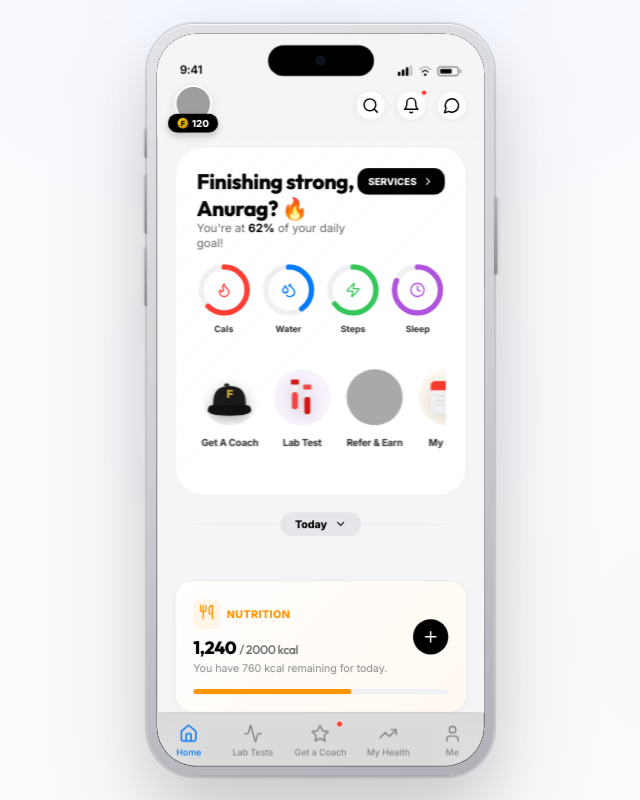
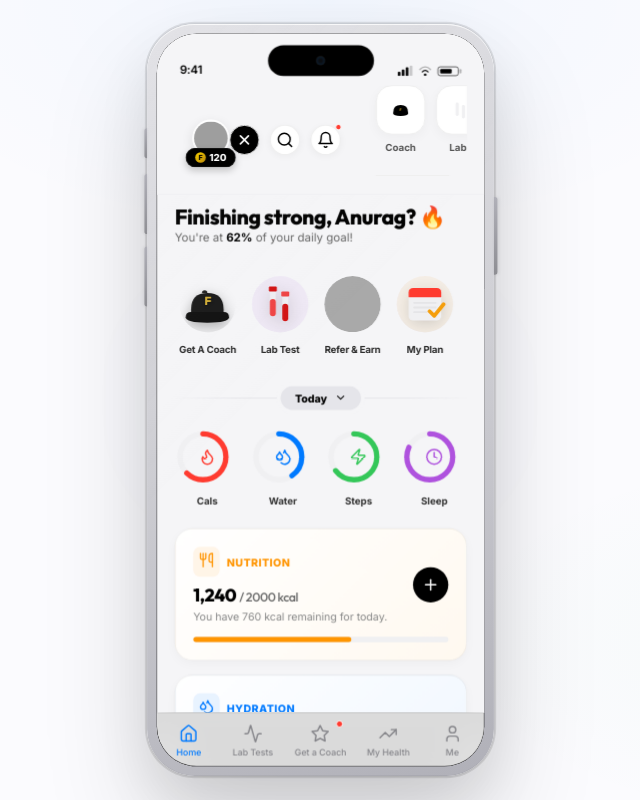
Before and after one commit to Anurag242/Fittr, a React (Vite) app: page / in a window 1280 px wide. Both pictures are taken after a click on the button 689 px from the left and 105 px from the top of the page. Shown: the whole page, without its empty margins (320-960 px from the left). Built offline with nearby package versions, Linux system fonts and the light colour scheme; grey boxes are pictures that could not be loaded.

Commit message:
feat: implement Service Hub V7 Dynamic Header Tray iteration

```diff
--- a/src/App.jsx
+++ b/src/App.jsx
@@ -13,9 +13,10 @@ import './index.css';
 import IPhoneMockup from './components/IPhoneMockup.jsx';
 
 // ─── Header ──────────────────────────────────────────
-function Header() {
+function Header({ onToggleHub, isHubOpen }) {
   return (
-    <header className="header">
+    <header className="header" style={{ height: 'auto', paddingBottom: '0' }}>
+      <div style={{ display: 'flex', justifyContent: 'space-between', alignItems: 'center', width: '100%', padding: '16px 20px' }}>
         <div className="header-left">
           <div style={{ position: 'relative' }}>
             <img
@@ -45,14 +46,94 @@ function Header() {
           </div>
         </div>
         <div className="header-icons" style={{ gap: '12px' }}>
+          <motion.button
+            whileTap={{ scale: 0.9 }}
+            onClick={onToggleHub}
+            className="icon-btn"
+            style={{
+              background: isHubOpen ? '#000' : '#FFF',
+              color: isHubOpen ? '#FFF' : '#000',
+              border: '1px solid #EEE'
+            }}
+          >
+            <Plus size={22} style={{ transform: isHubOpen ? 'rotate(45deg)' : 'rotate(0)' }} />
+          </motion.button>
           <button className="icon-btn" style={{ background: '#FFF' }}><Search size={20} /></button>
           <button className="icon-btn" style={{ position: 'relative', background: '#FFF' }}>
             <Bell size={20} />
             <span className="notif-dot" style={{ background: '#FF3B30' }} />
           </button>
-        <button className="icon-btn" style={{ background: '#FFF' }}><MessageCircle size={20} /></button>
         </div>
+      </div>
+
+      {/* Dynamic Header Tray (Iteration 7) */}
+      <AnimatePresence>
+        {isHubOpen && (
+          <motion.div
+            initial={{ height: 0, opacity: 0 }}
+            animate={{ height: 'auto', opacity: 1 }}
+            exit={{ height: 0, opacity: 0 }}
+            transition={{ type: 'spring', damping: 25, stiffness: 200 }}
+            style={{ overflow: 'hidden', width: '100%' }}
+          >
+            <div style={{ padding: '0 20px 24px', display: 'grid', gridTemplateColumns: 'repeat(4, 1fr)', gap: '12px' }}>
+              <HubItem label="Coach" isCap color="#000" />
+              <HubItem label="Labs" isLabTest color="#AF52DE" />
+              <HubItem label="Plan" isCalendar color="#FF3B30" />
+              <HubItem label="Scale" isScale color="#34C759" />
+            </div>
+            <div style={{ margin: '0 20px 20px', height: '1px', background: '#EEE' }} />
+          </motion.div>
+        )}
+      </AnimatePresence>
     </header>
+  );
+}
+
+function HubItem({ label, isCap, isLabTest, isCalendar, isScale, color }) {
+  const getAsset = () => {
+    if (isCap) return (
+      <svg viewBox="0 0 100 100" style={{ width: '28px', height: '28px' }}>
+        <path d="M20,60 Q20,30 50,30 Q80,30 80,60 L80,65 Q80,75 50,75 Q20,75 20,65 Z" fill="#000" />
+        <text x="50" y="55" textAnchor="middle" fontSize="14" fontWeight="900" fill="#D4AF37">F</text>
+      </svg>
+    );
+    if (isCalendar) return (
+      <svg viewBox="0 0 100 100" style={{ width: '28px', height: '28px' }}>
+        <rect x="15" y="25" width="70" height="60" rx="10" fill="#F0F0F2" />
+        <path d="M15,35 L85,35 L85,25 Q85,15 75,15 L25,15 Q15,15 15,25 Z" fill="#FF3B30" />
+      </svg>
+    );
+    if (isScale) return (
+      <svg viewBox="0 0 100 100" style={{ width: '28px', height: '28px' }}>
+        <rect x="10" y="20" width="80" height="70" rx="12" fill="#FFF" stroke="#E5E5EA" />
+        <rect x="35" y="35" width="30" height="15" rx="4" fill="#000" />
+      </svg>
+    );
+    if (isLabTest) return (
+      <svg viewBox="0 0 100 100" style={{ width: '28px', height: '28px' }}>
+        <rect x="30" y="20" width="12" height="55" rx="6" fill="#F0F0F2" />
+        <rect x="55" y="30" width="12" height="55" rx="6" fill="#F0F0F2" />
+      </svg>
+    );
+    return null;
+  };
+
+  return (
+    <motion.div
+      whileTap={{ scale: 0.9 }}
+      style={{ display: 'flex', flexDirection: 'column', alignItems: 'center', gap: '8px' }}
+    >
+      <div style={{
+        width: '56px', height: '56px', borderRadius: '18px',
+        background: '#FFF', border: '1px solid #EEE',
+        display: 'flex', alignItems: 'center', justifyContent: 'center',
+        boxShadow: '0 4px 12px rgba(0,0,0,0.03)'
+      }}>
+        {getAsset()}
+      </div>
+      <span style={{ fontSize: '11px', fontWeight: '700', color: '#555' }}>{label}</span>
+    </motion.div>
   );
 }
 
@@ -118,76 +199,11 @@ function CalendarOverlay({ isOpen, onClose, onSelect }) {
   );
 }
 
-// ─── 3D Service Face (Back of Rituals) ──────────────
-function ServiceFace({ onFlip }) {
-  const services = [
-    { label: 'Coach', desc: 'Expert Consult', isCap: true },
-    { label: 'Labs', desc: 'Blood Work', isLabTest: true },
-    { label: 'Plan', desc: 'Daily Focus', isCalendar: true },
-    { label: 'Scale', desc: 'Body Comp', isScale: true },
-  ];
-
+// ─── Shared Utilities ──────────────────────────────
 const getAsset = (item) => {
-    if (item.isCap) return (
-      <svg viewBox="0 0 100 100" style={{ width: '32px', height: '32px' }}>
-        <path d="M20,60 Q20,30 50,30 Q80,30 80,60 L80,65 Q80,75 50,75 Q20,75 20,65 Z" fill="#1A1A1A" />
-        <text x="50" y="55" textAnchor="middle" fontSize="14" fontWeight="900" fill="#D4AF37">F</text>
-      </svg>
-    );
-    if (item.isCalendar) return (
-      <svg viewBox="0 0 100 100" style={{ width: '32px', height: '32px' }}>
-        <rect x="15" y="25" width="70" height="60" rx="10" fill="#F0F0F2" />
-        <path d="M15,35 L85,35 L85,25 Q85,15 75,15 L25,15 Q15,15 15,25 Z" fill="#FF3B30" />
-      </svg>
-    );
-    if (item.isScale) return (
-      <svg viewBox="0 0 100 100" style={{ width: '32px', height: '32px' }}>
-        <rect x="10" y="20" width="80" height="70" rx="12" fill="#FFF" stroke="#E5E5EA" />
-        <rect x="35" y="35" width="30" height="15" rx="4" fill="#000" />
-      </svg>
-    );
-    if (item.isLabTest) return (
-      <svg viewBox="0 0 100 100" style={{ width: '32px', height: '32px' }}>
-        <rect x="30" y="20" width="12" height="55" rx="6" fill="#F0F0F2" />
-        <rect x="55" y="30" width="12" height="55" rx="6" fill="#F0F0F2" />
-      </svg>
-    );
+  // Shared asset logic if needed elsewhere
   return null;
 };
-
-  return (
-    <div style={{
-      background: '#FFF', borderRadius: '32px', padding: '24px', height: '100%',
-      display: 'flex', flexDirection: 'column', transform: 'rotateY(180deg)',
-      backfaceVisibility: 'hidden', border: '1px solid #EEE'
-    }}>
-      <div style={{ display: 'flex', justifyContent: 'space-between', alignItems: 'center', marginBottom: '20px' }}>
-        <h3 style={{ fontSize: '18px', fontWeight: '900', letterSpacing: '-0.5px' }}>Service Hub</h3>
-        <motion.button
-          whileTap={{ scale: 0.9 }}
-          onClick={onFlip}
-          style={{ background: '#F2F2F7', border: 'none', padding: '8px 12px', borderRadius: '12px', fontSize: '11px', fontWeight: '800', display: 'flex', alignItems: 'center', gap: '6px' }}
-        >
-          <Activity size={14} /> STATUS
-        </motion.button>
-      </div>
-
-      <div style={{ display: 'grid', gridTemplateColumns: 'repeat(2, 1fr)', gap: '12px', flex: 1 }}>
-        {services.map(s => (
-          <div key={s.label} style={{ background: '#F9F9FB', borderRadius: '20px', padding: '12px', display: 'flex', alignItems: 'center', gap: '10px' }}>
-            <div style={{ width: '44px', height: '44px', borderRadius: '12px', background: '#FFF', display: 'flex', alignItems: 'center', justifyContent: 'center', boxShadow: '0 4px 10px rgba(0,0,0,0.05)' }}>
-              {getAsset(s)}
-            </div>
-            <div>
-              <p style={{ fontSize: '12px', fontWeight: '800', color: '#1A1A1A' }}>{s.label}</p>
-              <p style={{ fontSize: '9px', color: '#888', fontWeight: '600' }}>{s.desc}</p>
-            </div>
-          </div>
-        ))}
-      </div>
-    </div>
-  );
-}
 
 const PremiumActionBubbles = () => {
   const actions = [
@@ -360,10 +376,8 @@ const PremiumActionBubbles = () => {
   );
 };
 
-// ─── Daily Rituals (3D FLIP ITERATION 6) ───────────
+// ─── Daily Rituals (IMPROVED) ────────────────────────
 function DailyRituals({ onOpenCalendar }) {
-  const [isFlipped, setIsFlipped] = React.useState(false);
-
   const getGreeting = () => {
     const hour = new Date().getHours();
     if (hour < 12) return "Rise & Shine, Anurag! ☀️";
@@ -379,40 +393,49 @@ function DailyRituals({ onOpenCalendar }) {
   ];
 
   return (
-    <section className="section" style={{ marginTop: '10px', perspective: '1000px', paddingBottom: '20px' }}>
-      <motion.div
-        animate={{ rotateY: isFlipped ? 180 : 0 }}
-        transition={{ type: 'spring', damping: 20, stiffness: 80 }}
-        style={{ position: 'relative', width: '100%', minHeight: '260px', transformStyle: 'preserve-3d' }}
-      >
-        {/* FRONT FACE (Rituals) */}
-        <div style={{
-          backfaceVisibility: 'hidden',
-          background: '#FFF', borderRadius: '32px', padding: '24px',
-          border: '1px solid #EEE', height: '100%'
-        }}>
-          <div style={{ display: 'flex', justifyContent: 'space-between', alignItems: 'flex-start', marginBottom: '16px' }}>
-            <div>
+    <section className="section" style={{ marginTop: '10px', paddingBottom: '0' }}>
+      <div style={{ marginBottom: '16px' }}>
         <h2 style={{ fontSize: '24px', fontWeight: '900', letterSpacing: '-0.5px' }}>{getGreeting()}</h2>
         <p style={{ fontSize: '13px', color: '#666' }}>You're at <span style={{ fontWeight: '700', color: '#000' }}>62%</span> of your daily goal!</p>
       </div>
+
+      <PremiumActionBubbles />
+
+      {/* Centered Date Pill on Divider */}
+      <div style={{ position: 'relative', height: '40px', display: 'flex', alignItems: 'center', justifyContent: 'center', marginBottom: '12px' }}>
+        <div style={{
+          position: 'absolute', left: 0, right: 0, height: '1px',
+          background: 'linear-gradient(to right, transparent, #E5E5EA 20%, #E5E5EA 80%, transparent)'
+        }} />
         <motion.button
-              whileTap={{ scale: 0.9 }}
-              onClick={() => setIsFlipped(true)}
-              style={{ background: '#000', color: '#FFF', border: 'none', padding: '8px 12px', borderRadius: '12px', fontSize: '11px', fontWeight: '800', display: 'flex', alignItems: 'center', gap: '6px' }}
+          whileTap={{ scale: 0.96 }}
+          onClick={onOpenCalendar}
+          style={{
+            position: 'relative',
+            background: '#E5E5EA',
+            border: 'none',
+            padding: '6px 16px',
+            borderRadius: '100px',
+            display: 'flex',
+            alignItems: 'center',
+            gap: '8px',
+            cursor: 'pointer',
+            boxShadow: '0 0 0 4px #F5F5F7'
+          }}
         >
-              SERVICES <ChevronRight size={14} />
+          <span style={{ fontSize: '12px', fontWeight: '800', color: '#000' }}>Today</span>
+          <ChevronDown size={14} color="#000" />
         </motion.button>
       </div>
 
-          <div style={{ display: 'grid', gridTemplateColumns: 'repeat(4, 1fr)', gap: '12px', marginBottom: '20px' }}>
+      <div style={{ display: 'grid', gridTemplateColumns: 'repeat(4, 1fr)', gap: '12px' }}>
         {rings.map((r) => (
           <div key={r.label} style={{ display: 'flex', flexDirection: 'column', alignItems: 'center', gap: '8px' }}>
-                <div style={{ position: 'relative', width: '60px', height: '60px' }}>
-                   <svg style={{ transform: 'rotate(-90deg)', width: '60px', height: '60px' }}>
-                      <circle cx="30" cy="30" r="26" fill="none" stroke="#F0F0F2" strokeWidth="6" />
+            <div style={{ position: 'relative', width: '70px', height: '70px' }}>
+               <svg style={{ transform: 'rotate(-90deg)', width: '70px', height: '70px' }}>
+                  <circle cx="35" cy="30" r="26" fill="none" stroke="#F0F0F2" strokeWidth="6" />
                   <motion.circle
-                        cx="30" cy="30" r="26" fill="none" stroke={r.color} strokeWidth="6"
+                    cx="35" cy="30" r="26" fill="none" stroke={r.color} strokeWidth="6"
                     strokeDasharray="163.4"
                     initial={{ strokeDashoffset: 163.4 }}
                     animate={{ strokeDashoffset: 163.4 - (r.val / r.max) * 163.4 }}
@@ -421,41 +444,12 @@ function DailyRituals({ onOpenCalendar }) {
                   />
                </svg>
                <div style={{ position: 'absolute', inset: 0, display: 'flex', alignItems: 'center', justifyContent: 'center' }}>
-                      <r.icon size={18} color={r.color} />
+                  <r.icon size={20} color={r.color} />
                </div>
             </div>
-                <p style={{ fontSize: '10px', fontWeight: '700', color: '#333' }}>{r.label}</p>
+            <p style={{ fontSize: '11px', fontWeight: '700', color: '#333' }}>{r.label}</p>
           </div>
         ))}
-          </div>
-
-          <PremiumActionBubbles />
-        </div>
-
-        {/* BACK FACE (Services) */}
-        <div style={{ position: 'absolute', inset: 0 }}>
-          <ServiceFace onFlip={() => setIsFlipped(false)} />
-        </div>
-      </motion.div>
-
-      {/* Date Pill (Kept Outside Flip) */}
-      <div style={{ position: 'relative', height: '40px', display: 'flex', alignItems: 'center', justifyContent: 'center', marginTop: '12px' }}>
-        <div style={{
-          position: 'absolute', left: 0, right: 0, height: '1px',
-          background: 'linear-gradient(to right, transparent, #E5E5EA 20%, #E5E5EA 80%, transparent)'
-        }} />
-        <motion.button
-          whileTap={{ scale: 0.96 }}
-          onClick={onOpenCalendar}
-          style={{
-            position: 'relative', background: '#E5E5EA', border: 'none',
-            padding: '6px 16px', borderRadius: '100px', display: 'flex',
-            alignItems: 'center', gap: '8px', cursor: 'pointer', boxShadow: '0 0 0 4px #F5F5F7'
-          }}
-        >
-          <span style={{ fontSize: '12px', fontWeight: '800', color: '#000' }}>Today</span>
-          <ChevronDown size={14} color="#000" />
-        </motion.button>
       </div>
     </section>
   );
@@ -853,13 +847,14 @@ function BottomNav() {
 // ─── App ─────────────────────────────────────────────
 export default function App() {
   const [showCalendar, setShowCalendar] = useState(false);
+  const [isHubOpen, setIsHubOpen] = useState(false);
 
   return (
     <IPhoneMockup>
       <div style={{ display: 'flex', flexDirection: 'column', height: '100%', minHeight: '852px', position: 'relative', overflow: 'hidden' }}>
         <div style={{ flex: 1, overflowY: 'auto', overflowX: 'hidden', scrollbarWidth: 'none', background: '#F5F5F7' }}>
           <div className="app" style={{ paddingBottom: '120px' }}>
-            <Header />
+            <Header onToggleHub={() => setIsHubOpen(!isHubOpen)} isHubOpen={isHubOpen} />
             <DailyRituals onOpenCalendar={() => setShowCalendar(true)} />
             <DailyTrackers />
             <EliteCoaching />
```
Lines whose indentation alone changed are shown as unchanged.
